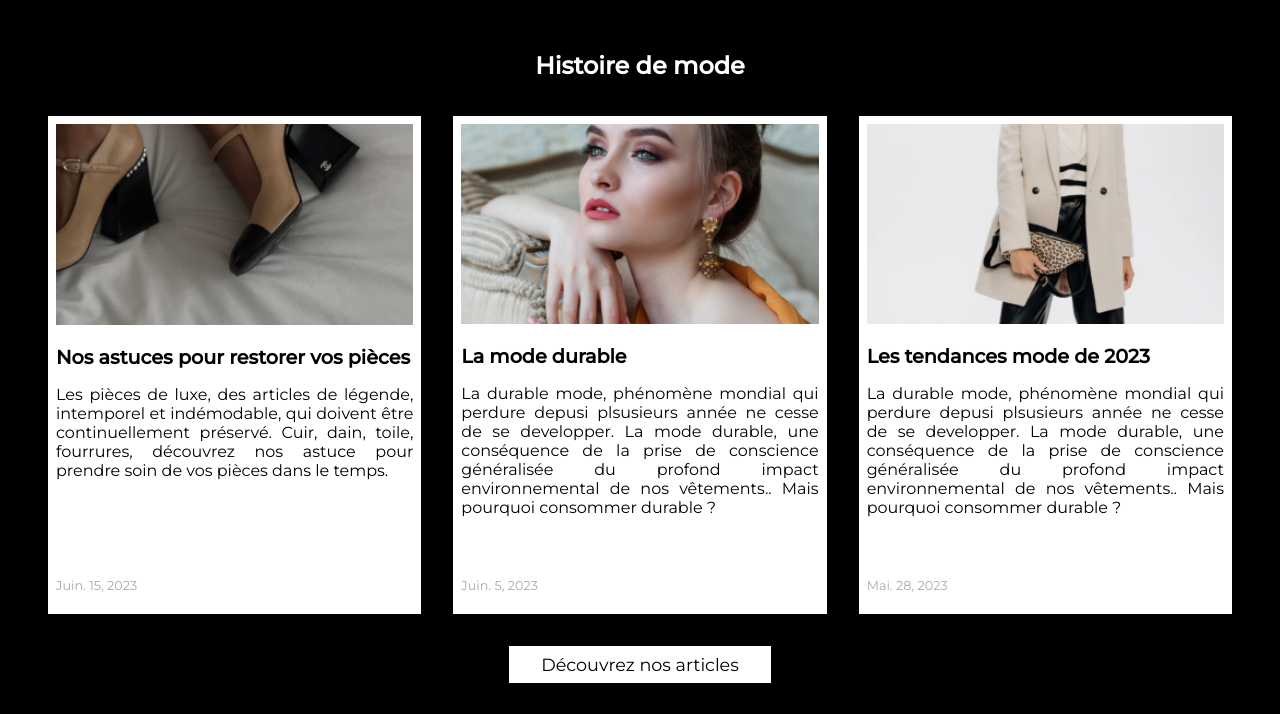
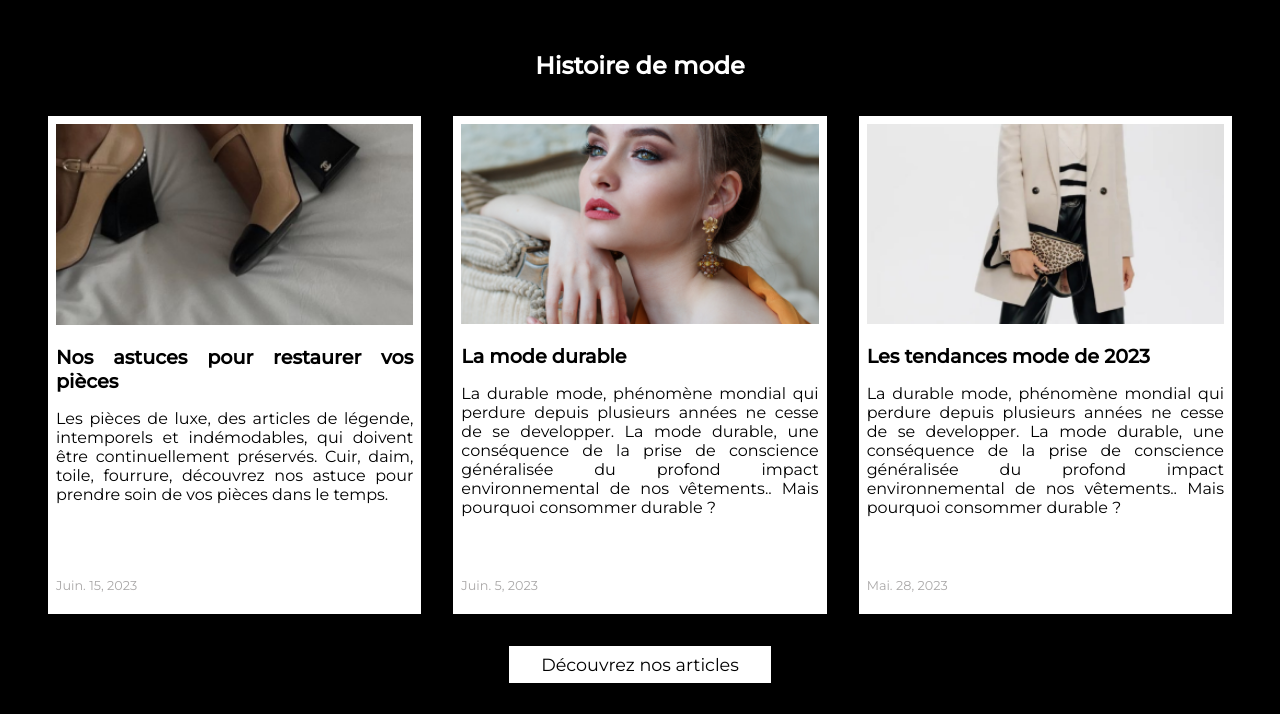
Before and after one commit to cassandra2905/CassandraBlanc_8_11062023_la_grande_armoire, a PHP site: page /la_grande_armoire/a_propos in a window 1280 px wide. Shown: the part 3715-4429 px from the top of the page. Run offline with PHP 8.4, Linux system fonts and the light colour scheme.

Commit message:
implementation finale

```diff
--- a/a_propos.php
+++ b/a_propos.php
@@ -66,8 +66,8 @@
                 <article class="articles">
                     <div>
                         <img src="./img/img_astuces.png" alt="nos astuces">
-                        <h2>Nos astuces pour restorer vos pièces</h2>
-                        <p>Les pièces de luxe, des articles de légende, intemporel et indémodable, qui doivent être continuellement préservé. Cuir, dain, toile, fourrures, découvrez nos astuce pour prendre soin de vos pièces dans le temps.</p>
+                        <h2>Nos astuces pour restaurer vos pièces</h2>
+                        <p>Les pièces de luxe, des articles de légende, intemporels et indémodables, qui doivent être continuellement préservés. Cuir, daim, toile, fourrure, découvrez nos astuce pour prendre soin de vos pièces dans le temps.</p>
                     </div>
                     <p class="date">Juin. 15, 2023</p>
                 </article>
@@ -75,7 +75,7 @@
                     <div>
                         <img src="./img/mode_durable.png" alt="mode durable">
                         <h2>La mode durable</h2>
-                        <p>La durable mode, phénomène mondial qui perdure depusi plsusieurs année ne cesse de se developper. La mode durable, une conséquence de la prise de conscience généralisée du profond impact environnemental de nos vêtements.. Mais pourquoi consommer durable ?</p>
+                        <p>La durable mode, phénomène mondial qui perdure depuis plusieurs années ne cesse de se developper. La mode durable, une conséquence de la prise de conscience généralisée du profond impact environnemental de nos vêtements.. Mais pourquoi consommer durable ?</p>
                     </div>
                     <p class="date">Juin. 5, 2023</p>
                 </article>
@@ -83,7 +83,7 @@
                     <div>
                         <img src="./img/tendances.png" alt="tendances">
                         <h2>Les tendances mode de 2023</h2>
-                        <p>La durable mode, phénomène mondial qui perdure depusi plsusieurs année ne cesse de se developper. La mode durable, une conséquence de la prise de conscience généralisée du profond impact environnemental de nos vêtements.. Mais pourquoi consommer durable ?</p>
+                        <p>La durable mode, phénomène mondial qui perdure depuis plusieurs années ne cesse de se developper. La mode durable, une conséquence de la prise de conscience généralisée du profond impact environnemental de nos vêtements.. Mais pourquoi consommer durable ?</p>
                     </div>
                     <p class="date">Mai. 28, 2023</p>
                 </article>
--- a/creer_compte.php
+++ b/creer_compte.php
@@ -116,7 +116,7 @@
     const formInscription = document.getElementById('create-an-account');
     const formConnexion = document.getElementById('connexion');
 
-    // Animation javascrip pour cacher/afficher les formulaires
+    // Animation javascript pour cacher/afficher les formulaires
     function afficherConnexion() {
         formInscription.style.display = 'none';
         formConnexion.style.display = 'block';
--- a/partials/header.php
+++ b/partials/header.php
@@ -14,7 +14,7 @@
                 <li><a href="http://localhost/la_grande_armoire/a_propos">A propos</a></li>
                 <li><a href="http://localhost/la_grande_armoire/contact">Contact</a></li>
                 <?php if (!empty($_SESSION['user'])) { ?>
-                    <li><a href="http://localhost/la_grande_armoire/form/disconnect.php">Déconnexion</a></li>
+                    <li><a href="http://localhost/la_grande_armoire/form/disconnect.php">Deconnexion</a></li>
                     <li><a href="#" class="msgLogged"><?= $_SESSION['user']['prenom']; ?> (<?= $_SESSION['user']['statut'] ?>)</a></li>
                 <?php } else { ?>
                     <li><a href="http://localhost/la_grande_armoire/creer_compte">Connexion</a></li>
```
